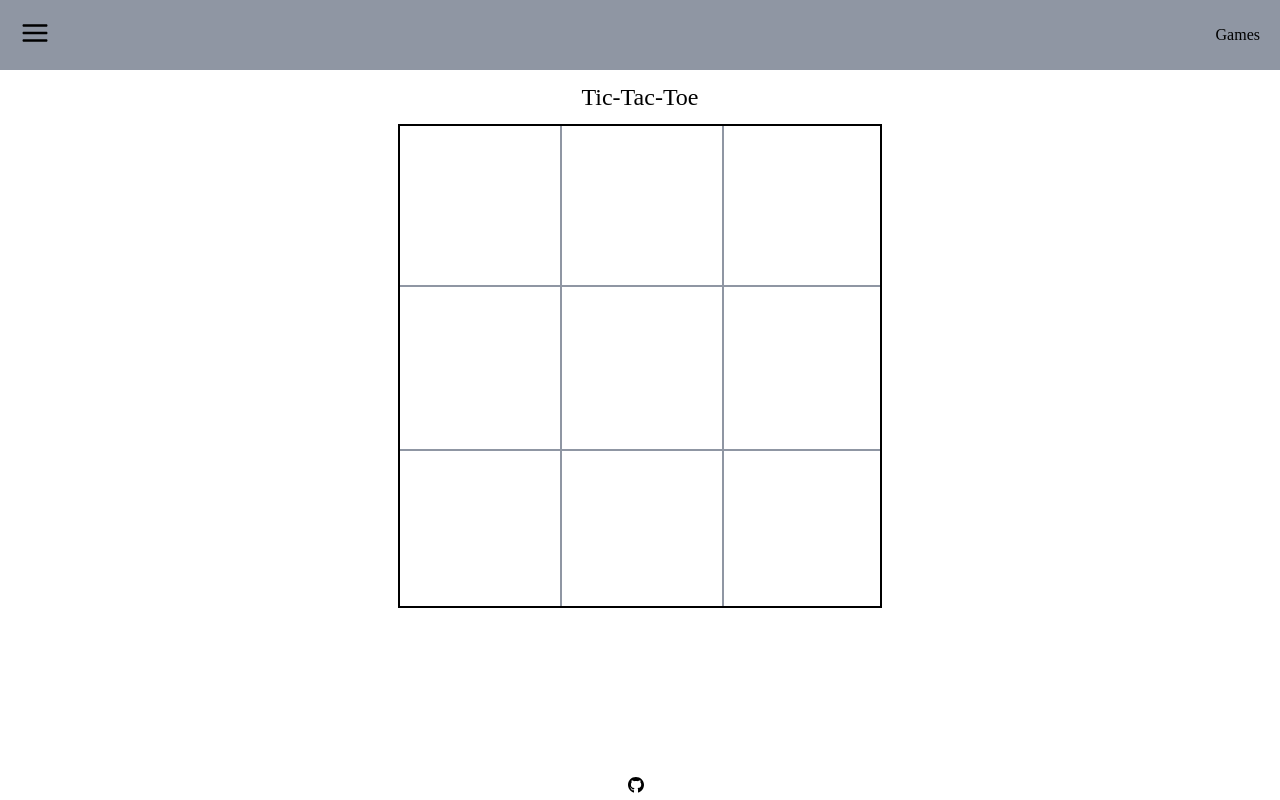
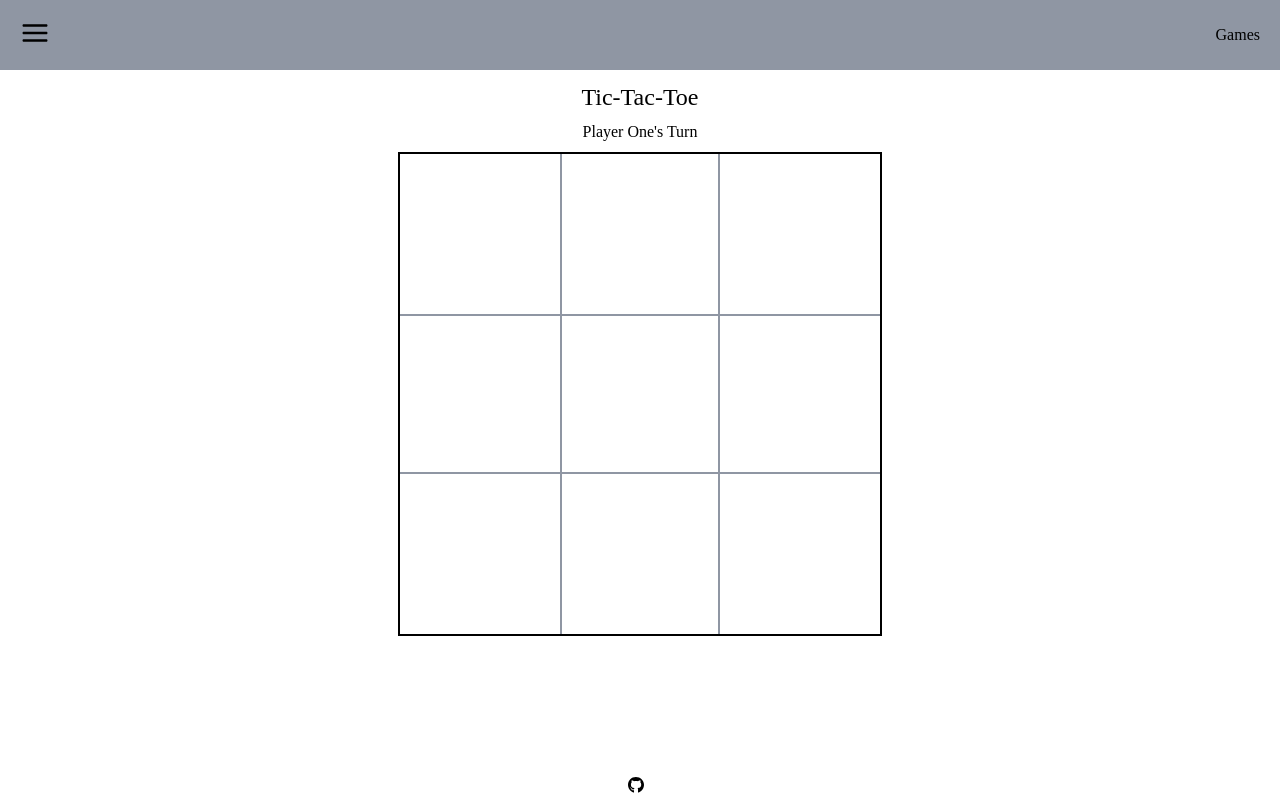
Before and after one commit to NBrennan26/games, a React (Create React App) app: page /tic-tac-toe in a window 1280 px wide. Built offline with nearby package versions, Linux system fonts and the light colour scheme.

Commit message:
Basic tic-tac-toe game set. No player vs computer yet - coming soon

```diff
--- a/src/apps/tictactoe/TicTacToe.jsx
+++ b/src/apps/tictactoe/TicTacToe.jsx
@@ -163,10 +163,10 @@ function TicTacToe() {
       </div>
       {!gameOver ? (
         <>
-          <div className="ttt-data-cont">
-            <div className="ttt-controls"></div>
-            <div className="ttt-scripts"></div>
-            <div className="scorebaord"></div>
+          <div className="ttt-turn-tracker">
+            {playerTurn === "player1"
+              ? `${player1.name}'s Turn`
+              : `${player2.name}'s Turn`}
           </div>
           <div
             className={
--- a/src/apps/tictactoe/ttt.css
+++ b/src/apps/tictactoe/ttt.css
@@ -1,22 +1,20 @@
+.ttt-turn-tracker {
+  display: flex;
+  justify-content: center;
+  margin-bottom: 12px;
+}
 .ttt-board-cont {
   border: 2px solid black;
   display: grid;
   grid-template-columns: repeat(3, 1fr);
+  grid-template-rows: repeat(3, 1fr);
   width: 60vh;
   height: 60vh;
   margin: auto;
 }
 .ttt-board-cont div {
-  width: 100%;
-  height: 100%;
   font-size: 300%;
 }
-/* .p1-board div:hover {
-  background: red;
-}
-.p2-board div:hover {
-  background: blue;
-} */
 .ttt-square {
   border: 2px solid var(--header-color);
   border-style: hidden;
@@ -41,7 +39,6 @@
 .player2-square {
   background: blue;
 }
-
 .ttt-game-board {
   display: flex;
   flex-direction: column;
```
